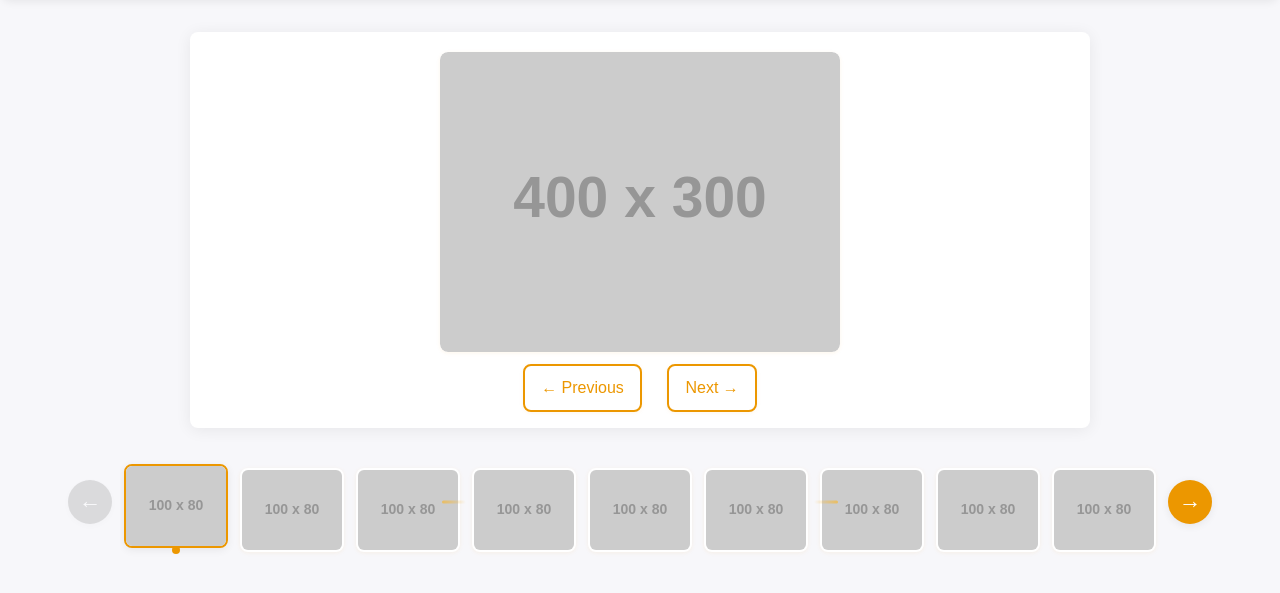
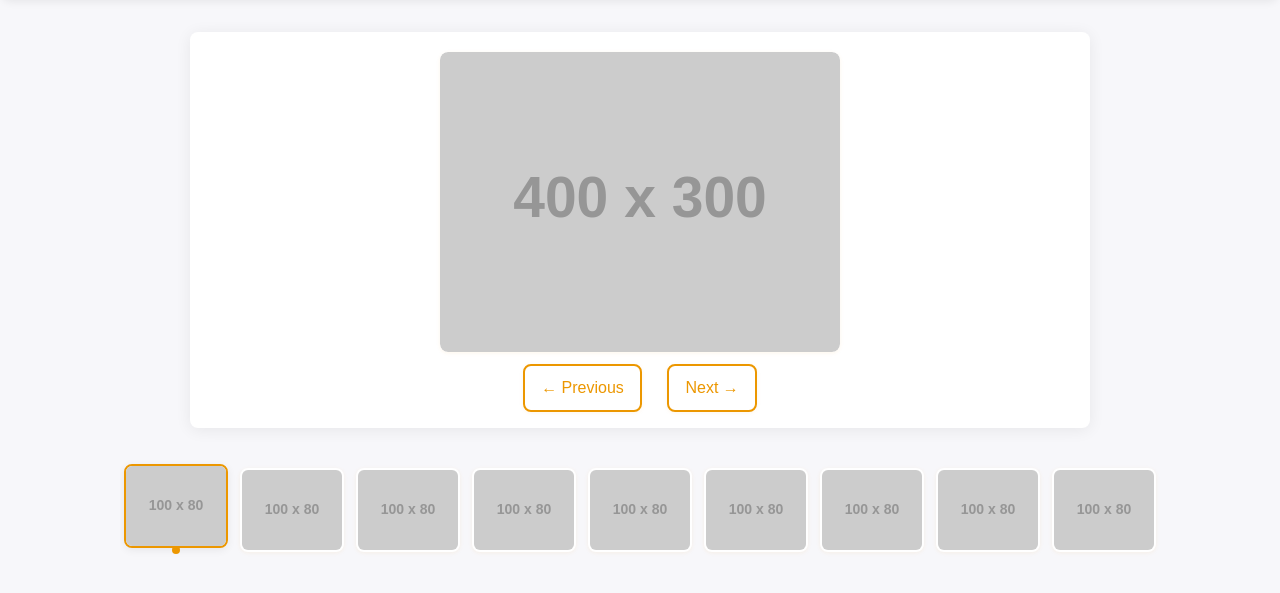
Before and after one commit to zkm/slider, a plain HTML site: page index.html in a window 1280 px wide. Shown: the part 131-724 px from the top of the page. Drawn offline with Linux system fonts and the light colour scheme; placeholder pictures from the web are drawn by us.

Commit message:
Removed pager and cleanup errors

```diff
--- a/index.html
+++ b/index.html
@@ -166,18 +166,11 @@
         </li>
       </ul>
       <nav id="slideshow-controls" aria-label="Carousel controls">
-        <button id="prev" aria-label="Previous slide" tabindex="0" class="carousel-btn">
-          <span aria-hidden="true">&#8592;</span> Previous
-        </button>
-        <button id="next" aria-label="Next slide" tabindex="0" class="carousel-btn">
-          Next <span aria-hidden="true">&#8594;</span>
-        </button>
+        <button id="prev" aria-label="Previous slide" tabindex="0" class="carousel-btn"><span aria-hidden="true">&#8592;</span> Previous</button>
+        <button id="next" aria-label="Next slide" tabindex="0" class="carousel-btn">Next <span aria-hidden="true">&#8594;</span></button>
       </nav>
     </section>
     <div class="wrapp">
-      <button id="slide-pager_prev" aria-label="Scroll thumbnails left">
-        <span aria-hidden="true">←</span>
-      </button>
       <div id="slide-pager" aria-label="Carousel thumbnails" role="navigation">
         <ul>
           <li>
@@ -344,9 +337,6 @@
           </li>
         </ul>
       </div>
-      <button id="slide-pager_next" aria-label="Scroll thumbnails right">
-        <span aria-hidden="true">→</span>
-      </button>
     </div>
 
     </main>
--- a/js/carousel.js
+++ b/js/carousel.js
@@ -183,25 +183,15 @@ document.addEventListener('DOMContentLoaded', function () {
 	if (prevBtn) prevBtn.addEventListener('keydown', handleKey);
 	if (nextBtn) nextBtn.addEventListener('keydown', handleKey);
 
-	// Responsive thumbnail scroll
-	const pagerPrev = document.getElementById('slide-pager_prev');
-	const pagerNext = document.getElementById('slide-pager_next');
-
+	// Removed pagerNext-related code
 	function updatePagerButtons() {
-		// Check if we are at the start or end of scroll
-		const scrollLeft = pagerList.scrollLeft;
-		const maxScroll = pagerList.scrollWidth - pagerList.offsetWidth;
-		pagerPrev.setAttribute('aria-disabled', scrollLeft <= 0 ? 'true' : 'false');
-		pagerNext.setAttribute('aria-disabled', scrollLeft >= maxScroll - 1 ? 'true' : 'false');
+		// No longer needed since pagerNext is removed
 	}
 
 	// Handle window resizing for thumbnail visibility
 	window.addEventListener('resize', function() {
 		updateThumbnailVisibility();
-		updatePagerButtons();
 	});
-
-	pagerList.addEventListener('scroll', updatePagerButtons);
 
 	// Initialize pager button state
 	updatePagerButtons();
@@ -216,30 +206,40 @@ document.addEventListener('DOMContentLoaded', function () {
 			const thumbWidth = thumbnailItems[0].offsetWidth;
 			const gap = 12; // Gap between thumbnails
 			scrollAmount = thumbWidth + gap;
+			console.log('Updated scrollAmount:', scrollAmount); // Log scroll amount
 		}
 	}
 
 	// Update scroll amount when window resizes
-	window.addEventListener('resize', updateScrollAmount);
+	window.addEventListener('resize', () => {
+		console.log('Window resized');
+		updateScrollAmount();
+	});
 
 	// Improve scroll button interactions
-	pagerPrev.addEventListener('click', function() {
+	nextBtn.addEventListener('click', function() {
 		updateScrollAmount();
+		console.log('Next clicked');
+		console.log('Scroll position before Next:', pagerList.scrollLeft); // Log scroll position before
 		pagerList.scrollBy({
-			left: -scrollAmount * 2, // Scroll 2 thumbnails at a time
+			left: scrollAmount * 2, // Scroll 2 thumbnails at a time
 			behavior: 'smooth'
 		});
+		console.log('Scroll position after Next:', pagerList.scrollLeft); // Log scroll position after
 		// Add visual feedback
 		this.classList.add('button-clicked');
 		setTimeout(() => this.classList.remove('button-clicked'), 200);
 	});
 
-	pagerNext.addEventListener('click', function() {
+	prevBtn.addEventListener('click', function() {
 		updateScrollAmount();
+		console.log('Prev clicked');
+		console.log('Scroll position before Prev:', pagerList.scrollLeft); // Log scroll position before
 		pagerList.scrollBy({
-			left: scrollAmount * 2, // Scroll 2 thumbnails at a time
+			left: -scrollAmount * 2, // Scroll 2 thumbnails at a time
 			behavior: 'smooth'
 		});
+		console.log('Scroll position after Prev:', pagerList.scrollLeft); // Log scroll position after
 		// Add visual feedback
 		this.classList.add('button-clicked');
 		setTimeout(() => this.classList.remove('button-clicked'), 200);
@@ -349,4 +349,11 @@ document.addEventListener('DOMContentLoaded', function () {
 
 	// Initial thumbnail visibility setup
 	updateThumbnailVisibility();
+
+	thumbnailItems.forEach((item, index) => {
+    console.log(`Thumbnail ${index} width:`, item.offsetWidth);
 });
+
+const totalThumbnailWidth = thumbnailItems.reduce((acc, item) => acc + item.offsetWidth, 0);
+console.log('Total Thumbnail Width:', totalThumbnailWidth);
+});
--- a/style.css
+++ b/style.css
@@ -229,6 +229,7 @@ body {
   overscroll-behavior-x: contain;
   touch-action: pan-x;
   -webkit-overflow-scrolling: touch; /* Smooth scrolling on iOS */
+  white-space: nowrap; /* Ensure thumbnails are laid out horizontally */
 }
 
 #slide-pager ul::-webkit-scrollbar {
@@ -246,37 +247,6 @@ body {
   align-items: center;
   justify-content: center;
   gap: 0.5em;
-}
-
-/* Add visual indication that thumbnails are scrollable */
-.wrapp::before {
-  content: '';
-  position: absolute;
-  left: 52px;
-  top: 50%;
-  transform: translateY(-50%);
-  width: 24px;
-  height: 3px;
-  background: linear-gradient(to right, var(--carousel-primary-light), transparent);
-  border-radius: 2px;
-  pointer-events: none;
-  opacity: 0.7;
-  z-index: 5;
-}
-
-.wrapp::after {
-  content: '';
-  position: absolute;
-  right: 52px;
-  top: 50%;
-  transform: translateY(-50%);
-  width: 24px;
-  height: 3px;
-  background: linear-gradient(to left, var(--carousel-primary-light), transparent);
-  border-radius: 2px;
-  pointer-events: none;
-  opacity: 0.7;
-  z-index: 5;
 }
 
 #slide-pager_prev,
@@ -351,6 +321,7 @@ body {
   position: relative;
   scroll-snap-align: center;
   -webkit-tap-highlight-color: transparent;
+  display: inline-block; /* Ensure thumbnails are inline */
 }
 
 #slide-pager ul li.activeSlide {
```
